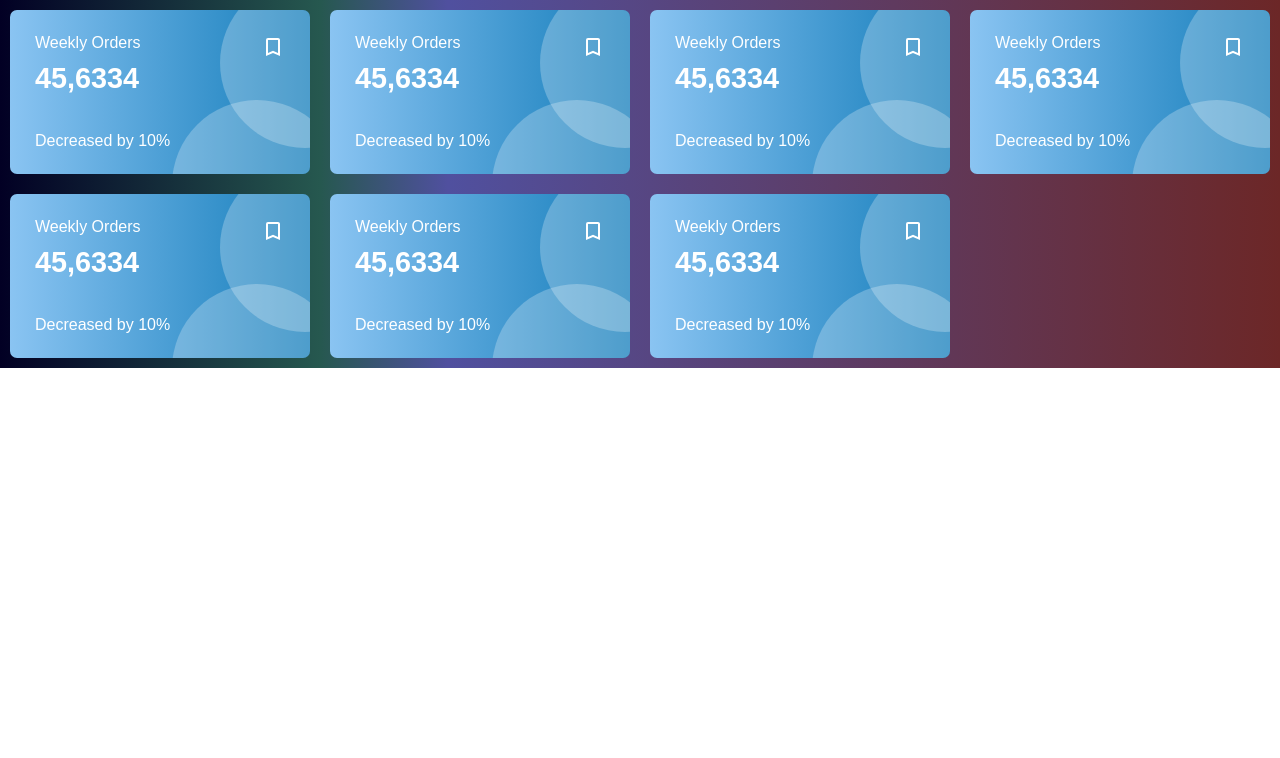
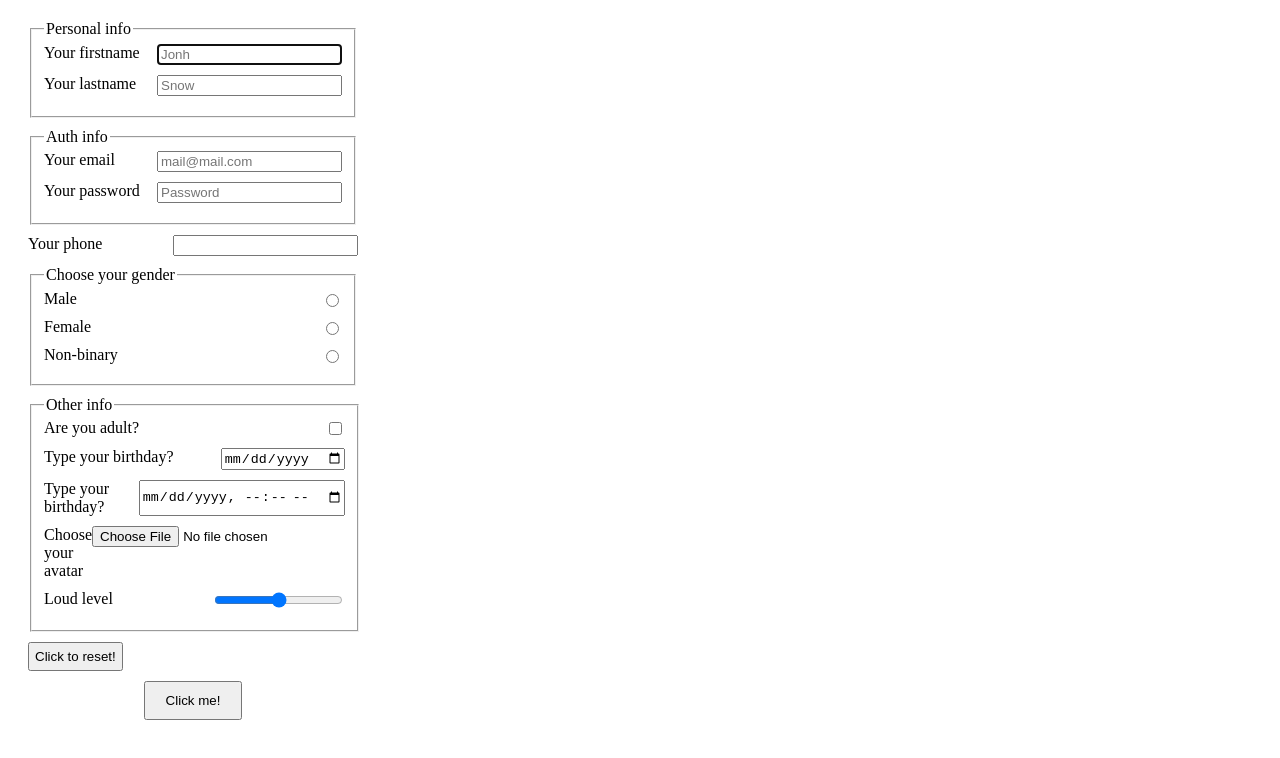
Before and after one commit to Im-Mad-Panda/js-practice-test, a plain HTML site: page index.html in a window 1280 px wide. Drawn offline with Linux system fonts and the light colour scheme.

Commit message:
Input assorty

```diff
--- a/index.html
+++ b/index.html
@@ -5,55 +5,138 @@
     <meta http-equiv="X-UA-Compatible" content="IE=edge" />
     <meta name="viewport" content="width=device-width, initial-scale=1.0" />
     <title>Document</title>
-    <link rel="stylesheet" href="./reset.css" />
+    <!-- <link rel="stylesheet" href="./reset.css" /> -->
 
     <link rel="stylesheet" href="./style.css" />
   </head>
   <body>
+    <form>
+      <fieldset>
+        <legend>Personal info</legend>
+        <label>
+          Your firstname
+          <input
+          type="text"
+          placeholder="Jonh"
+          autofocus
+          autocomplete="name" />
+        </label>
+        <label>
+          Your lastname
+          <input
+          type="text"
+          placeholder="Snow"
+          autofocus />
+        </label>
+      </fieldset>
 
-<section class="card-list">
-  <div class="card-wrapper">
-      <div class="first-row"><p>Weekly Orders</p> <img src="./src/icons/bookmark-outline.svg" class="icon"/></div>
-      <p class="big-number">45,6334</p>
-      <p>Decreased by 10%</p>
-  </div>
+      <fieldset>
+        <legend>Auth info</legend>
+        <label>
+          Your email
+          <input
+            type="email"
+            placeholder="mail@mail.com"
+            autofocus
+            autocomplete="email"
+          />
+        </label>
+        <label>
+          Your password
+          <input
+            type="password"
+            placeholder="Password"
+            autocomplete="new-password"
+          />
+        </label>
+      </fieldset>
 
-  <div class="card-wrapper">
-    <div class="first-row"><p>Weekly Orders</p> <img src="./src/icons/bookmark-outline.svg" class="icon"/></div>
-    <p class="big-number">45,6334</p>
-    <p>Decreased by 10%</p>
-</div>
+      <label
+        >Your phone
+        <input
+        type="tel" />
+      </label>
+      <fieldset>
+        <legend>Choose your gender</legend>
+        <label>
+          Male
+          <input
+          type="radio"
+          name="gender" />
+        </label>
 
-<div class="card-wrapper">
-  <div class="first-row"><p>Weekly Orders</p> <img src="./src/icons/bookmark-outline.svg" class="icon"/></div>
-  <p class="big-number">45,6334</p>
-  <p>Decreased by 10%</p>
-</div>
+        <label>
+          Female
+          <input
+          type="radio"
+          name="gender" />
+        </label>
 
-<div class="card-wrapper">
-  <div class="first-row"><p>Weekly Orders</p> <img src="./src/icons/bookmark-outline.svg" class="icon"/></div>
-  <p class="big-number">45,6334</p>
-  <p>Decreased by 10%</p>
-</div>
+        <label>
+          Non-binary
+          <input
+          type="radio"
+          name="gender" />
+        </label>
+      </fieldset>
 
-<div class="card-wrapper">
-  <div class="first-row"><p>Weekly Orders</p> <img src="./src/icons/bookmark-outline.svg" class="icon"/></div>
-  <p class="big-number">45,6334</p>
-  <p>Decreased by 10%</p>
-</div>
+      <fieldset>
+        <legend>Other info</legend>
+      <label
+        >Are you adult?
+        <input type="checkbox" />
+      </label>
 
-<div class="card-wrapper">
-  <div class="first-row"><p>Weekly Orders</p> <img src="./src/icons/bookmark-outline.svg" class="icon"/></div>
-  <p class="big-number">45,6334</p>
-  <p>Decreased by 10%</p>
-</div>
+      <label
+        >Type your birthday?
+        <input type="date" />
+      </label>
 
-<div class="card-wrapper">
-  <div class="first-row"><p>Weekly Orders</p> <img src="./src/icons/bookmark-outline.svg" class="icon"/></div>
-  <p class="big-number">45,6334</p>
-  <p>Decreased by 10%</p>
-</div>
-  </section>
+      <label
+        >Type your birthday?
+        <input type="datetime-local" />
+      </label>
 
+      <label
+        >Choose your avatar
+        <input type="file" />
+      </label>
+
+      <label>
+        Loud level
+        <input type="range" />
+      </label>
+    </fieldset>
+
+    <label>
+      <input class="reset" type="reset" value="Click to reset!" />
+    </label>
+
+    <!-- <label>
+      <input type="submit" value="Click to reset(submit)!" />
+    </label> -->
+
+      <!-- <input type="button">
+
+<input type="color">
+<input type="date">
+
+
+<input type="hidden">
+<input type="image">
+<input type="month">
+<input type="number">
+
+
+<input type="search">
+
+<input type="time">
+<input type="url">
+<input type="week"> -->
+
+    <div>
+      <button type="submit" tabindex="1">Click me!</button>
+    </div>
+    </form>
   </body>
 </html>
--- a/style.css
+++ b/style.css
@@ -1,60 +1,31 @@
-* {
-  box-sizing: border-box;
+form{
+  display: flex;
+  flex-direction: column;
+  max-width: 330px;
+  margin: 20px;
 }
-.card-list {
+input:focus{
+  border: 2px solid black;
+}
+label{
   display: flex;
-  flex-wrap: wrap;
-  background: rgb(2, 0, 36);
-  background: linear-gradient(
-    90deg,
-    rgba(2, 0, 36, 1) 0%,
-    rgba(38, 88, 79, 1) 25%,
-    rgba(80, 80, 159, 1) 35%,
-    rgba(108, 39, 39, 1) 100%
-  );
+  justify-content: space-between;
+  margin-bottom: 10px;
 }
-.card-wrapper {
-  width: 300px;
-  background: rgb(138, 196, 242);
-  background: linear-gradient(
-    90deg,
-    rgba(138, 196, 242, 1) 0%,
-    rgba(18, 124, 186, 1) 100%
-  );
-  font-family: "Ubuntu", sans-serif;
-  color: white;
-  position: relative;
-  padding: 25px;
-  border-radius: 7px;
-  margin: 10px;
-  overflow: hidden;
+input[type="email"]{
+color: brown;
 }
-.card-wrapper::before,
-.card-wrapper::after {
-  width: 170px;
-  height: 170px;
-  background-color: white;
-  border-radius: 50%;
-  opacity: 0.25;
-  content: " ";
-  position: absolute;
+fieldset{
+  margin-bottom: 10px;
 }
-.card-wrapper::before {
-  top: -2em;
-  right: -5em;
+div{
+  display: flex;
+  justify-content: center;
 }
-.card-wrapper::after {
-  bottom: -6em;
-  right: -2em;
+button{
+  padding: 10px 20px;
+  outline: none;
 }
-.first-row {
-  display: flex;
+.reset{
+  padding: 5px;
 }
-.icon {
-  margin-left: auto;
-}
-.big-number {
-  font-weight: 700;
-  font-size: 1.8em;
-  margin: 5px 0 40px 0;
-}
```
